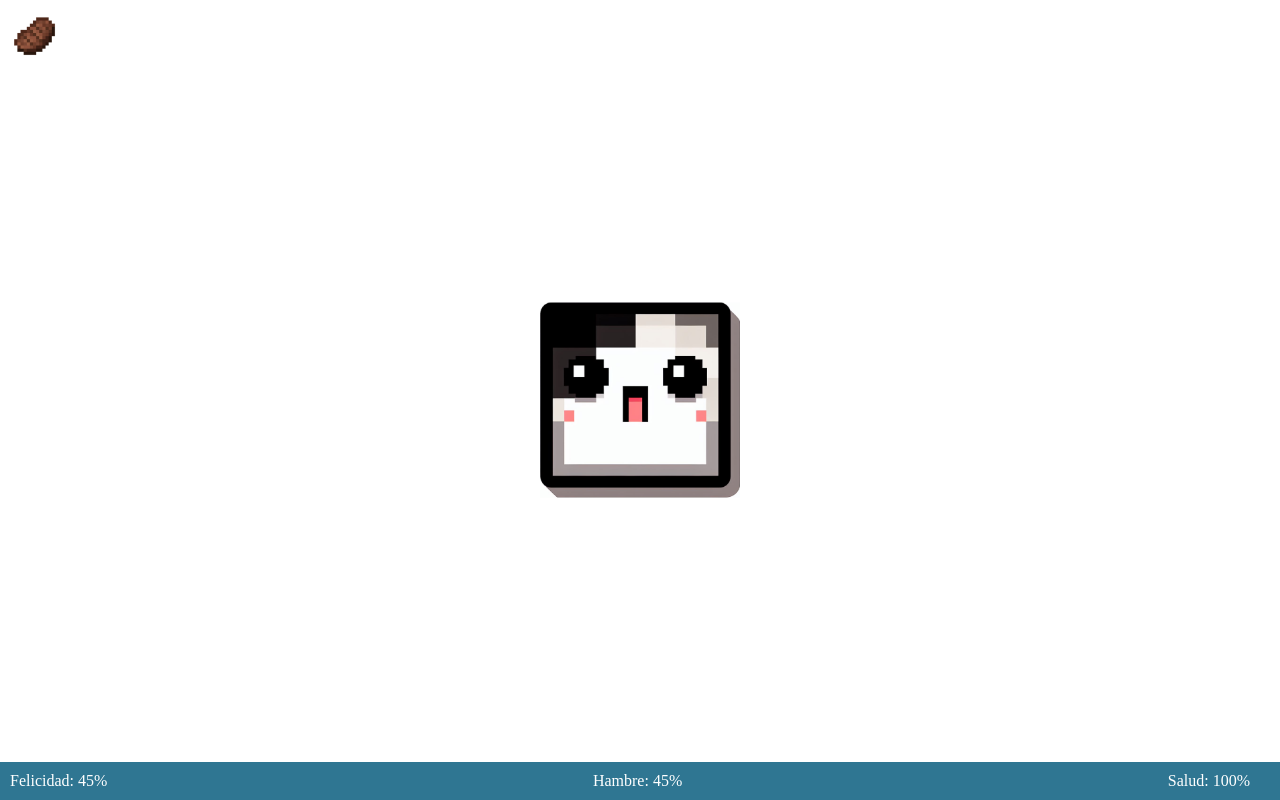
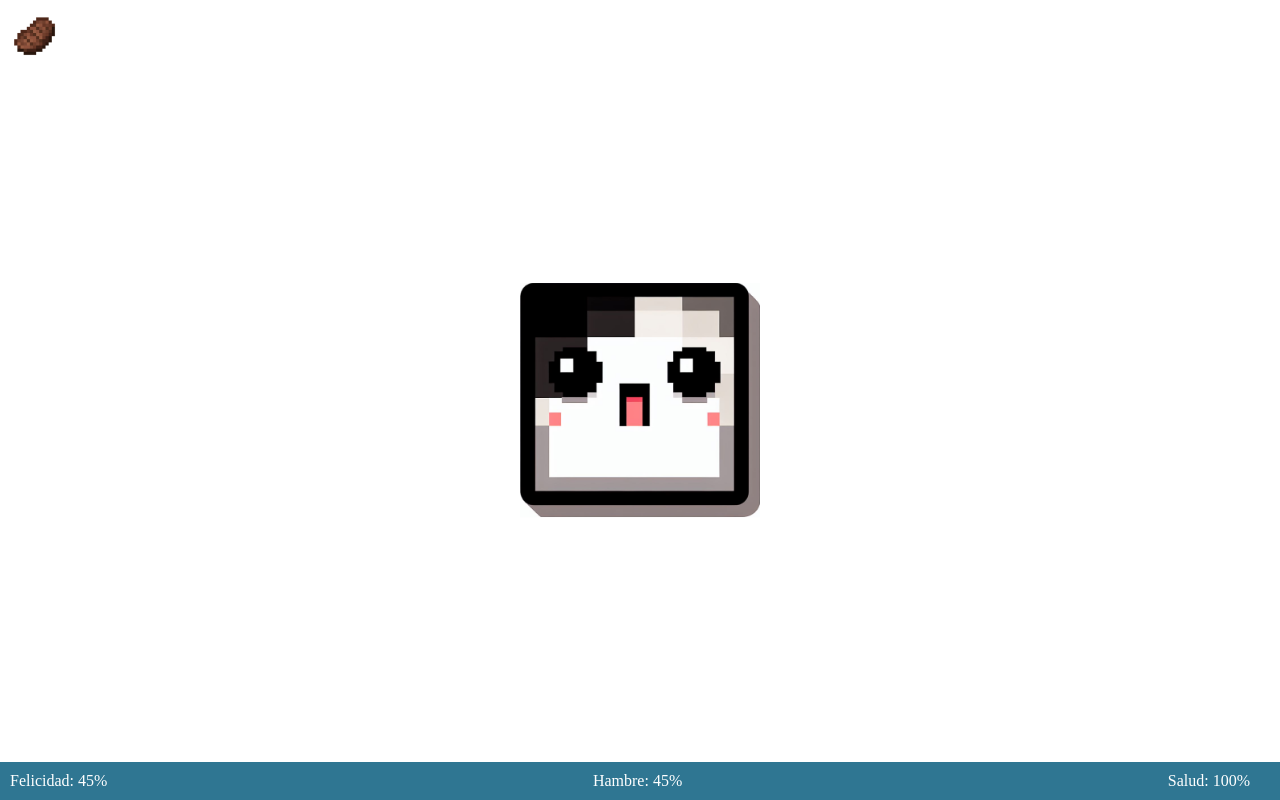
Before and after one commit to matiespinozaCC/MascotaVirtual, a plain HTML site: page Ventanas HTML/Principal.html in a window 1280 px wide. In both pictures the pointer is over the picture 640 px from the left and 400 px from the top of the page. Drawn offline with Linux system fonts and the light colour scheme.

Commit message:
Update Mascota.css

```diff
--- a/Mascota/Mascota.css
+++ b/Mascota/Mascota.css
@@ -17,6 +17,6 @@
 }
 
 /* Agrega un estilo especial cuando se hace clic en la mascota */
-.mascota:active {
+.mascota:active, .mascota:hover {
     transform: scale(1.2); /* Escala ligeramente la imagen cuando se hace clic */
 }
```
